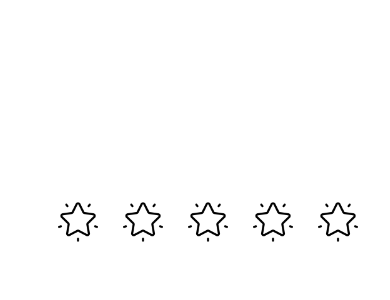
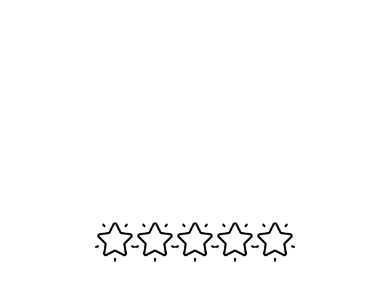
Before and after one commit to jeironpro/CalificacionEstrellas, a plain HTML site: page index.html in a window 390 px wide. Shown: the part 48-348 px from the top of the page. Drawn offline with Linux system fonts and the light colour scheme.

Commit message:
Ajuste en el CSS Responsive

```diff
--- a/index.html
+++ b/index.html
@@ -4,7 +4,7 @@
     <meta charset="UTF-8">
     <meta name="viewport" content="width=device-width, initial-scale=1.0">
     <link rel="icon" href="icon/estrella-llena.png">
-    <title>Start Rate</title>
+    <title>Calificaci&oacute;n De Estrellas</title>
     <link rel="stylesheet" href="styles.css">
 </head>
 <body>
--- a/styles.css
+++ b/styles.css
@@ -32,3 +32,9 @@ label {
 input:checked ~ label {
     background-image: url("icon/estrella-llena.png");
 }
+
+@media screen and (max-width: 500px) {
+    .contenedor {
+        margin: 250px 100px;
+    }
+}
```
